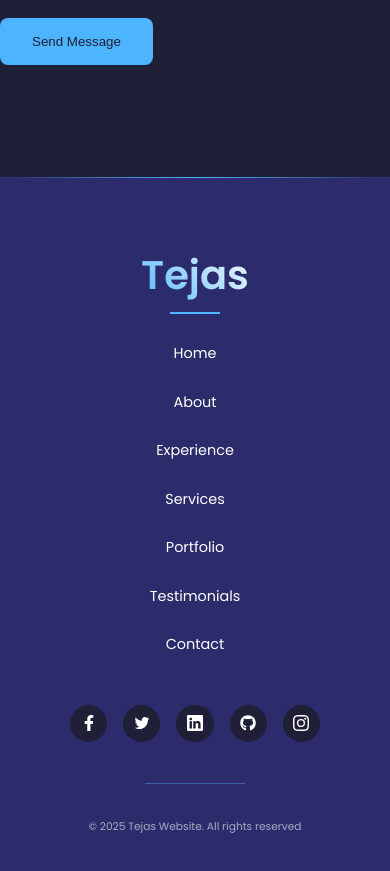
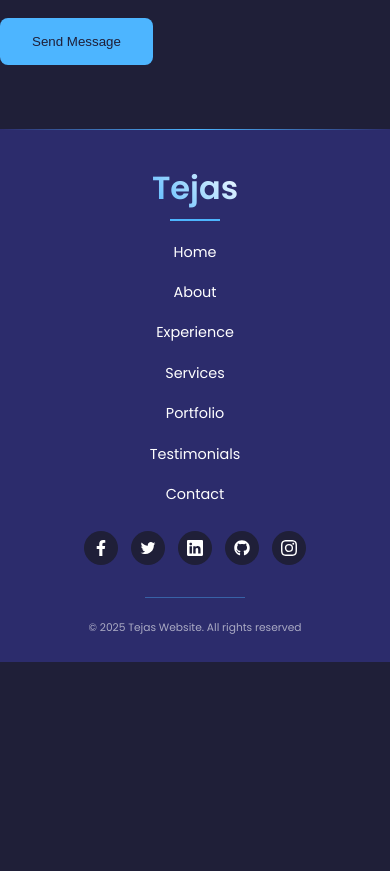
Before and after one commit to TejasBadhe07/www.tejasbadheportfolio.com, a React (Create React App) app: page / in a window 390 px wide. Shown: the part 10880-11751 px from the top of the page. After the commit the page ends 11542 px from the top, so only its background shows below. Built offline with nearby package versions, Linux system fonts and the light colour scheme; no server answers.

Commit message:
Updated the height of the footer for desktop view

```diff
--- a/src/components/footer/footer.css
+++ b/src/components/footer/footer.css
@@ -1,9 +1,9 @@
 footer {
     background: var(--color-bg-variant);
-    padding: 4rem 0 2rem;
+    padding: 2.5rem 0 1.5rem;
     text-align: center;
     font-size: 0.9rem;
-    margin-top: 7rem;
+    margin-top: 5rem;
     position: relative;
     overflow: hidden;
 }
@@ -29,9 +29,9 @@ footer a {
 }
 
 .footer__logo {
-    font-size: 2.5rem;
+    font-size: 2rem;
     font-weight: 600;
-    margin-bottom: 2rem;
+    margin-bottom: 1.5rem;
     display: inline-block;
     background: linear-gradient(45deg, var(--color-primary), var(--color-white));
     -webkit-background-clip: text;
@@ -59,8 +59,8 @@ footer a {
     display: flex;
     flex-wrap: wrap;
     justify-content: center;
-    gap: 2rem;
-    margin: 0 auto 3rem;
+    gap: 1.5rem;
+    margin: 0 auto 2rem;
 }
 
 .permalinks a {
@@ -86,19 +86,19 @@ footer a {
 .footer__socials {
     display: flex;
     justify-content: center;
-    gap: 1.5rem;
-    margin-bottom: 4rem;
+    gap: 1.2rem;
+    margin-bottom: 2.5rem;
 }
 
 .footer__socials a {
     background: var(--color-bg);
     color: var(--color-white);
-    padding: 0.8rem;
+    padding: 0.6rem;
     border-radius: 50%;
     display: flex;
     border: 1px solid transparent;
     transition: var(--transition);
-    font-size: 1.2rem;
+    font-size: 1.1rem;
 }
 
 .footer__socials a:hover {
@@ -109,11 +109,11 @@ footer a {
 }
 
 .footer__copyright {
-    margin-bottom: 2rem;
+    margin-bottom: 1rem;
     color: var(--color-light);
     font-size: 0.8rem;
     position: relative;
-    padding-top: 2rem;
+    padding-top: 1.5rem;
 }
 
 .footer__copyright::before {
@@ -129,18 +129,29 @@ footer a {
 
 /* ==================================== MEDIA QUERIES (SMALL DEVICE) ===================================================== */
 @media screen and (max-width:600px) {
+    footer {
+        padding: 2rem 0 1rem;
+        margin-top: 4rem;
+    }
+
     .permalinks {
         flex-direction: column;
-        gap: 1.5rem;
+        gap: 1rem;
+        margin-bottom: 1.5rem;
     }
 
     .footer__socials {
-        margin-bottom: 2.6rem;
-        gap: 1rem;
+        margin-bottom: 2rem;
+        gap: 0.8rem;
     }
 
     .footer__socials a {
-        padding: 0.6rem;
+        padding: 0.5rem;
         font-size: 1rem;
     }
+
+    .footer__copyright {
+        padding-top: 1.2rem;
+        margin-bottom: 0.5rem;
+    }
 }
```
